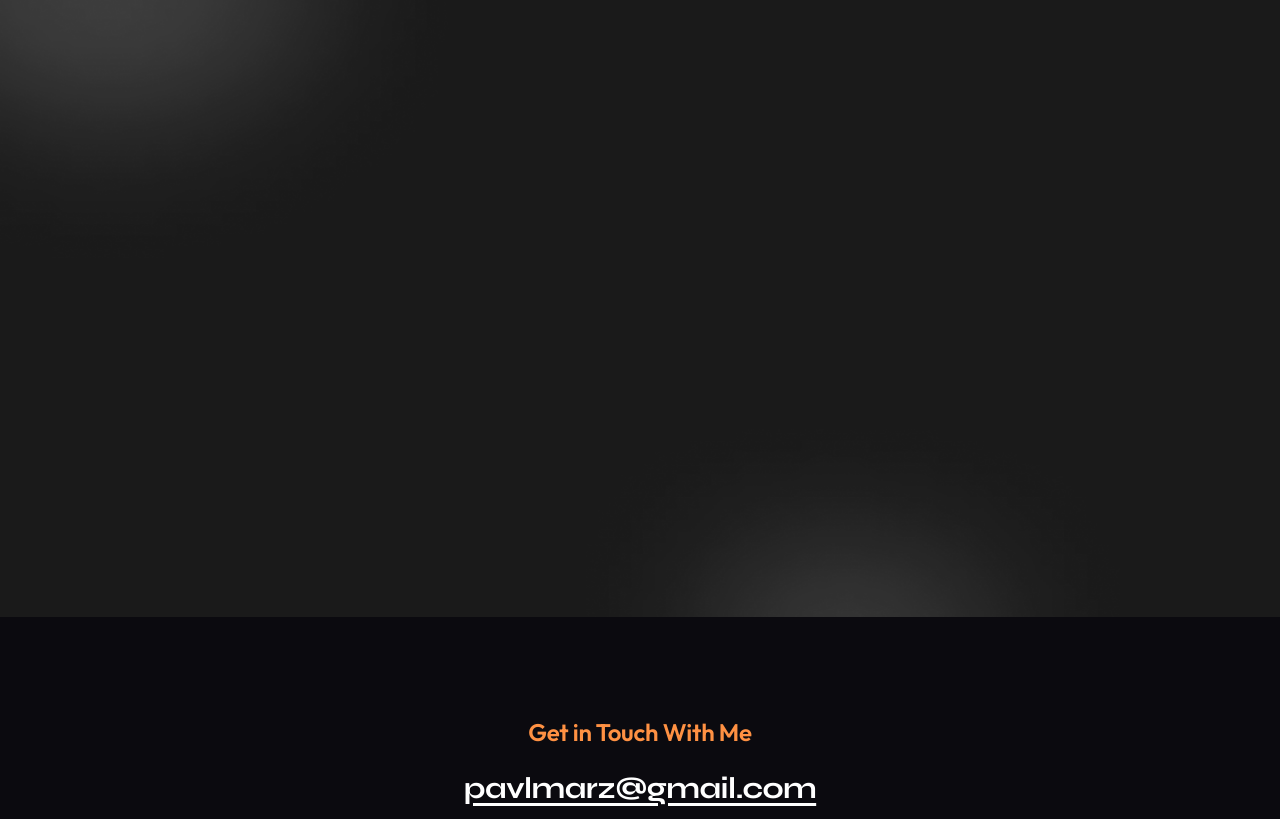
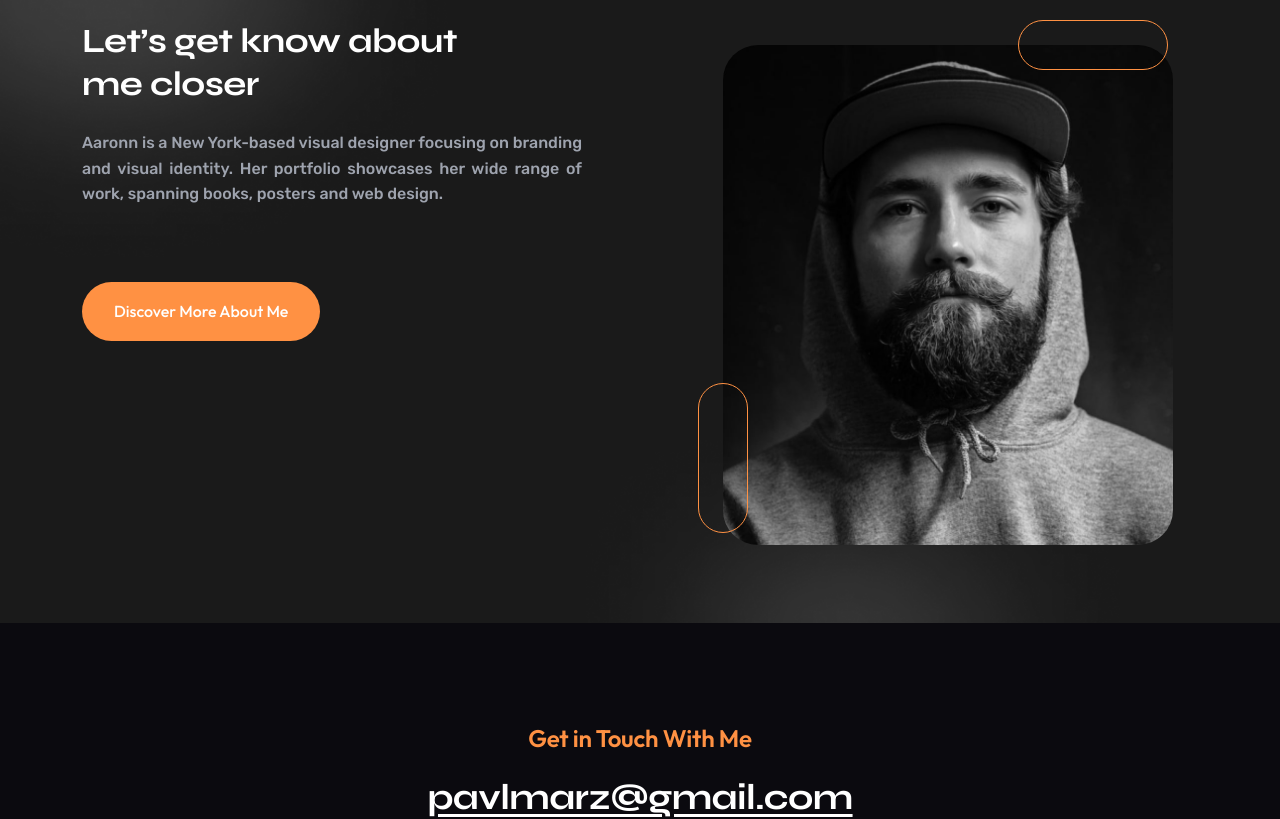
Before and after one commit to Pavlo000/landing-page, a React (Create React App) app: page / in a window 1280 px wide. Shown: the part 840-1659 px from the top of the page. Built offline with nearby package versions, Linux system fonts and the light colour scheme.

Commit message:
init about section

```diff
--- a/src/App.scss
+++ b/src/App.scss
@@ -9,6 +9,14 @@
   background-repeat: repeat-y;
   background-size: cover;
 
+  &__main {
+    display: flex;
+    flex-direction: column;
+    gap: 60px;
+    padding: 50px 0;
+
+  }
+
   &__footer {
     background-color: $grey-scales-eight;
   }
--- a/src/App.tsx
+++ b/src/App.tsx
@@ -3,14 +3,17 @@ import { Header } from "./components/Header";
 
 import './App.scss';
 import { Menu } from "./components/Menu";
+import { About } from "./components/About";
 
 const App: React.FC = () => {
   return (
     <div className="App" id="#top">
-      <div>
+      <div className="App__top-content">
         <Header />
         <Menu />
-        <div style={{height: '1000px'}}>.</div>
+        <main className="App__main container-xl">
+          <About />
+        </main>
       </div>
       <div className="App__footer">
         <Footer />
--- a/src/assets/styles/blocks/button.scss
+++ b/src/assets/styles/blocks/button.scss
@@ -1,14 +1,15 @@
 .button {
-  padding: 15px 20px;
+  display: inline-block;
+  padding: 10px 20px;
 
   border-radius: 42px;
 
   @include onTablet() {
-    padding: 20px 25px;
+    padding: 10px 25px;
 
   }
 
   @include onNotebook() {
-    padding: 25px 30px;
+    padding: 15px 30px;
   }
 }
--- a/src/assets/styles/normalize.scss
+++ b/src/assets/styles/normalize.scss
@@ -18,6 +18,7 @@ body {
     overflow: hidden;
   }
 }
+
 a {
   color: #FFF;
 }
--- a/src/assets/styles/utils/_typography.scss
+++ b/src/assets/styles/utils/_typography.scss
@@ -1,5 +1,5 @@
 h1 {
-  font-size: 28px;
+  font-size: 32px;
   font-family: Syne;
   font-style: normal;
   font-weight: 700;
@@ -7,16 +7,16 @@ h1 {
   letter-spacing: -0.72px;
 
   @include onTablet() {
-    font-size: 32px;
+    font-size: 34px;
   }
 
   @include onNotebook() {
-    font-size: 36px;
+    font-size: 40px;
   }
 }
 
 h2 {
-  font-size: 26px;
+  font-size: 28px;
   font-family: Syne;
   font-style: normal;
   font-weight: 700;
@@ -24,12 +24,12 @@ h2 {
   letter-spacing: -0.64px;
 
   @include onNotebook() {
-    font-size: 30px;
+    font-size: 36px;
   }
 }
 
 h3 {
-  font-size: 18px;
+  font-size: 22px;
   font-family: Syne;
   font-style: normal;
   font-weight: 700;
@@ -37,11 +37,11 @@ h3 {
   letter-spacing: -0.56px;
 
   @include onTablet() {
-    font-size: 22px;
+    font-size: 26px;
   }
 
   @include onNotebook() {
-    font-size: 26px;
+    font-size: 34px;
   }
 }
 
@@ -63,7 +63,6 @@ h4 {
 }
 
 p {
-  text-align: center;
   font-size: 14px;
   font-family: Syne;
   font-style: normal;
@@ -100,17 +99,13 @@ p {
 
 .body-medium {
   font-size: 14px;
-  font-family: Outfit;
+  font-family: Rubik;
   font-style: normal;
-  font-weight: 500;
+  font-weight: 400;
   line-height: 160%;
 
-  @include onTablet() {
-    font-size: 20px;
-  }
-
   @include onNotebook() {
-    font-size: 24px;
+    font-size: 16px;
   }
 }
 
--- /dev/null
+++ b/src/components/About/About.scss
@@ -0,0 +1,114 @@
+@import '../../assets/styles/main.scss';
+
+.About {
+  padding-top: 10px;
+
+  &__article {
+    display: flex;
+    flex-direction: column-reverse;
+
+    @include onTablet() {
+      flex-direction: row;
+      justify-content: space-between;
+      gap: 20px;
+    }
+
+    @include onNotebook() {
+      gap: 50px;
+    }
+  }
+
+  &__title {
+    color: $white-color;
+
+    @include onTablet() {
+      width: 250px;
+    }
+
+    @include onNotebook() {
+      width: 400px;
+    }
+  }
+
+  &__description {
+    margin-top: 5px;
+    text-align: justify;
+
+    max-width: 500px;
+
+    color: $grey-scales-four;
+
+    @include onNotebook() {
+      margin-top: 25px;
+    }
+  }
+
+  &__button {
+    margin-top: 40px;
+    border: 2px solid transparent;
+
+    background-color: $primary-color;
+
+    transition: all 0.3s;
+
+    &:hover {
+      border-color: $primary-color;
+      background-color: transparent;
+    }
+
+    @include onNotebook() {
+      margin-top: 75px;
+    }
+  }
+
+  &__image {
+    object-fit: cover;
+    width: 100%;
+    height: 300px;
+
+    @include onTablet() {
+      width: 350px;
+      height: 400px;
+    }
+
+    @include onNotebook() {
+      width: 450px;
+      height: 500px;
+    }
+
+    border-radius: 35px;
+  }
+
+  &__wrapper {
+    position: relative;
+
+    padding: 25px;
+
+    &::before {
+      content: '';
+      position: absolute;
+      right: 30px;
+      top: 0;
+
+      display: inline-block;
+      width: 150px;
+      height: 50px;
+      border: 1px solid $primary-color;
+
+      border-radius: 40px;
+    }
+
+    &::after {
+      content: '';
+      position: absolute;
+      bottom: 40px;
+      left: 0;
+      display: inline-block;
+      width: 50px;
+      height: 150px;
+      border: 1px solid $primary-color;
+
+      border-radius: 40px;
+    }
+  }
+}
--- /dev/null
+++ b/src/components/About/About.tsx
@@ -0,0 +1,32 @@
+import image from '../../assets/images/about-photo.jpg';
+import './About.scss';
+
+export const About: React.FC = () => {
+  return (
+    <section className="About" id="about">
+      <article className="About__article">
+        <div className="About__block">
+          <h3 className="About__title">
+            Let’s get know about me closer
+          </h3>
+          <p className="About__description body-medium">
+            Aaronn is a New York-based visual designer focusing on branding and visual identity. Her portfolio showcases her wide range of work, spanning books, posters and web design.
+          </p>
+
+          <a href="/about" className="About__button button">
+            Discover More About Me
+          </a>
+        </div>
+        <div className="About__block">
+          <div className="About__wrapper">
+            <img
+              className="About__image"
+              src={image}
+              alt="About"
+            />
+          </div>
+        </div>
+      </article>
+    </section>
+  );
+}
--- /dev/null
+++ b/src/components/About/index.ts
@@ -0,0 +1 @@
+export * from './About';
--- a/src/components/Header/Header.scss
+++ b/src/components/Header/Header.scss
@@ -3,11 +3,7 @@
 .Header {
   display: flex;
   flex-direction: column;
-  height: 100vh;
-
-  @include onNotebook() {
-    height: unset;
-  }
+  min-height: 100vh;
 
   &__top-content {
     display: flex;
--- a/src/components/Header/Header.tsx
+++ b/src/components/Header/Header.tsx
@@ -26,7 +26,7 @@ export const Header: React.FC = () => {
           Portfolio, and how to make exiting things
         </h1>
 
-        <a href="/" className="Header__button button">
+        <a href="#projects" className="Header__button button">
           Explore works
         </a>
       </div>
--- a/src/components/Nav/Nav.tsx
+++ b/src/components/Nav/Nav.tsx
@@ -1,3 +1,4 @@
+/* eslint-disable jsx-a11y/anchor-is-valid */
 import './Nav.scss';
 
 export const Nav: React.FC = () => {
@@ -5,7 +6,7 @@ export const Nav: React.FC = () => {
     <nav className="Nav">
       <ul className="Nav__list">
         <li className="Nav__item">
-          <a href="#top" className="Nav__link navigation__link tab">
+          <a href="#" className="Nav__link navigation__link tab">
             Home
           </a>
         </li>
--- a/src/custom.d.ts
+++ b/src/custom.d.ts
@@ -4,3 +4,5 @@ declare module '*.svg' {
   const src: string;
   export default src;
 }
+
+declare module '*.jpg';
```
Also changed, not shown: src/assets/images/about-photo.jpg (added).
